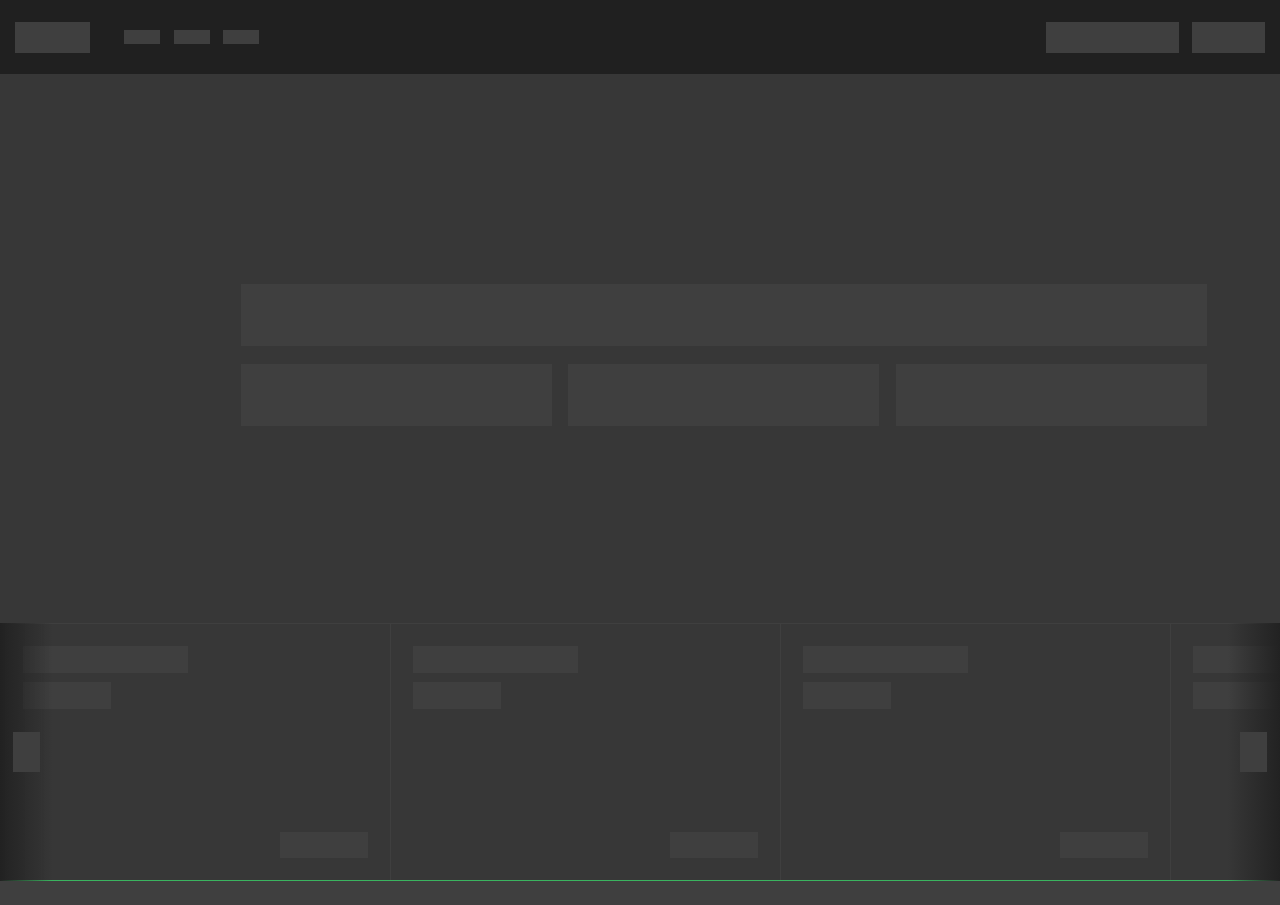
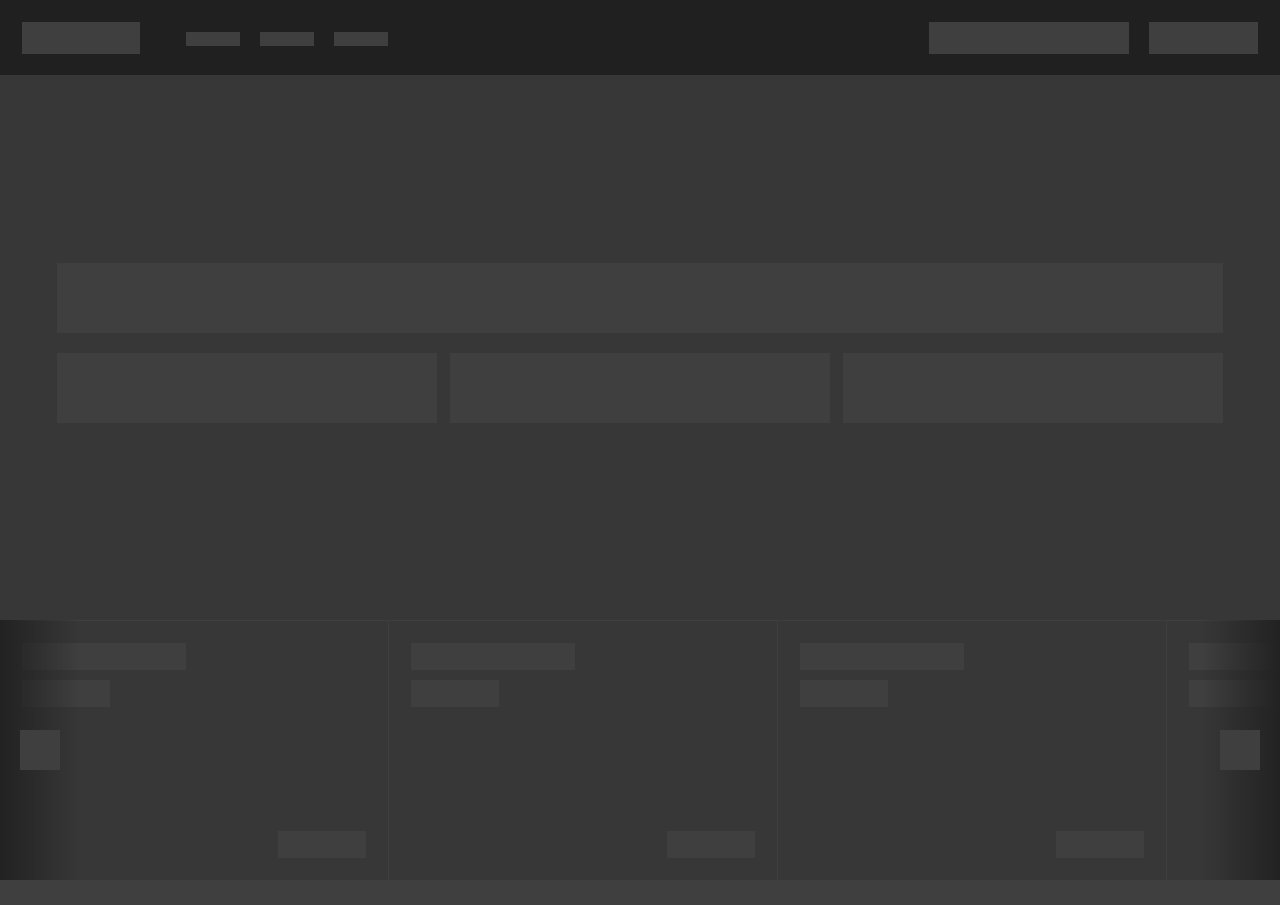
Before and after one commit to riledv/old, a plain HTML site: page v0.0.0.8(Karen)/index.html in a window 1280 px wide. Both pictures are taken after a click on the element 1254 px from the left and 751 px from the top of the page. Drawn offline with Linux system fonts and the light colour scheme.

Commit message:
Revert "v0.0.0.9(Karen)"
This reverts commit d51d97fc88ea27a322a14c5c487824c971429584.

```diff
--- a/v0.0.0.8(Karen)/carousel.js
+++ b/v0.0.0.8(Karen)/carousel.js
@@ -15,6 +15,16 @@ var listElems = carousel.querySelectorAll('li');
 leftButton.style.opacity=0;
 leftGrad.style.opacity=0;
 leftButton.style.display='none';
+
+var lis=carousel.querySelectorAll('li');
+
+for (var i = 0; i < lis.lenght; i++) {
+	lis[i].style.position='relative';
+	var span = document.createElement('id',span);
+	span.style.cssText = 'position:absolute;left:0;top:0';
+ 	span.innerHTML=i+1;
+ 	lis[i].appendChild(span);
+}
 
 carousel.querySelector('.footer-button-left').onclick = function() {
 // сдвиг влево
@@ -48,10 +58,10 @@ carousel.querySelector('.footer-button-left').onclick = function() {
 carousel.querySelector('.footer-button-right').onclick = function() {
 // сдвиг вправо
 // последнее передвижение вправо может быть не на 3, а на 2 или 1 элемент
-	leftButton.style.transitionDuration=750+'ms';
-	rightButton.style.transitionDuration=750+'ms';
-	leftGrad.style.transitionDuration=750+'ms';
-	rightGrad.style.transitionDuration=750+'ms';
+	leftButton.style.transitionDuration=1000+'ms';
+	rightButton.style.transitionDuration=1000+'ms';
+	leftGrad.style.transitionDuration=1000+'ms';
+	rightGrad.style.transitionDuration=1000+'ms';
 	position = position - width * count;
 	list.style.marginLeft = position + 'px';
 	if ((listElems.length*width-(positionV-position))<389){
--- a/v0.0.0.8(Karen)/index.html
+++ b/v0.0.0.8(Karen)/index.html
@@ -36,7 +36,7 @@
 			</div>
 		</div>
 	</div>
-	<div id="carousel" class="big-under">
+		<div id="carousel" class="big-under">
 		<div id="gradientLeft" class="gradient-left">
 			<div id="leftButton" class="arrow footer-button-left">
 			</div>
@@ -46,7 +46,7 @@
 			</div>
 		</div>
 			<div class="footer">
-				<div id="listUl" class="footer-list-last-projects">
+				<div class="footer-list-last-projects">
 					<ul>
 						<li>
 							<div class="footer-list-last-projects-main-wrapper">
@@ -131,7 +131,7 @@
 			<div class="under-footer-license">
 			</div>
 		</div>
-	<script src="carousel.js" defer></script>
+	<script src="carousel.js"></script>
 </div>
 </body>
 </html>
--- a/v0.0.0.8(Karen)/main.css
+++ b/v0.0.0.8(Karen)/main.css
@@ -10,245 +10,242 @@ body {
 .head {
 	position: absolute;
 	top: 0;
+	z-index: 4;
 	min-width: 1210px;
-	height: 7.8%;/*75px;*/
+	height: 75px;
 	width: 100%;
 	background: rgba(32,32,32,1);
 }
 .head-left-wrapper {
 	float: left;
 	margin: 0;
-	height: 100%;
-	width: 20.2%;/*386px;*/
-
+	height: 75px;
+	width: 388px;
+	/*background: #cccccc;*/
 }
 .head-left-wrapper-logo {
 	position: relative;
-	top: 29.3%;/*22px;*/
-	margin-left: 5.7%;/*22px;*/
-	height: 42.6%;/*32px;*/
-	width: 29%;/*118px;*/
+	top: 22px;
+	margin-left: 22px;
+	height: 32px;
+	width: 118px;
 	background: rgba(63,63,63,1);
 }
-.head-left-wrapper-list-menu{
-	height: 100%;
-}
 .head-left-wrapper-list-menu ul {
-	height: 100%;/*14px;*/
 	list-style: none;
 }
 .head-left-wrapper-list-menu ul li{
+	left: 186px;
+	margin-right: 20px;
 	position: relative;
-	bottom: 2.8%;
-	left: 48.0%;/*186px;*/
-	margin-right: 5.18%;/*20px;*/
-	height: 20%;/*14px;*/
-	width: 14%; /*54px;*/
-	background:rgba(63,63,63,1);
+	height: 14px;
+	width: 54px;
+	background: rgba(63,63,63,1);
 	float: left;
 }
 .head-right-wrapper {
 	position: relative;
 	margin-right: 0;
-	width: 18.3%;/*351px;*/
-	height: 100%;/*75px;*/
+	width: 351px;
+	height: 75px;
+	/*background: #ffffff;*/
 }
 .head-right-wrapper-search {
 	float: left;
-	width: 57%; /*200px;*/
-	height: 42.7%;/*32px;*/
+	width: 200px;
+	height: 32px;
 	background: rgba(63,63,63,1);
-	margin-right: 43%;/*151px;*/
+	margin-right: 151px;
 	position: relative;
-	top: 29.3%;/*22px;*/
+	top: 22px;
 }
 .head-left-wrapper-news {
-	height: 42.7%; /*32px;*/
-	width: 31.1%;/*109px;*/
+	height: 32px;
+	width: 109px;
 	background: rgba(63,63,63,1);
-	margin-right: 6.27%;/*22px;*/
+	margin-right: 22px;
 	position: relative;
-	top: 29.3%;/*22px;*/
+	top: 22px;
 }
 .main {
-	min-width: 676px;
+	min-width: 1210px;
 	z-index: 1;
 	min-height: 600px;
-	position: absolute;
-	top: 7.8%;/*75px;*/
+	position: relative;
+	top: 75px;
 	width: 100%;
-	height:57.8%;/*676px;*/
+	height: 90%;/*676px;*/
 	background: rgba(55,55,55,1);
 }
+
 .main-centre-wrapper {
-	z-index: 15;
-	min-width: 966px;
-	height: 23.7%;
-	width: 60.73%;
-	position: absolute;
-	top: 35.0%;/*206px*/
-	left: 18.8%;/*256px;*/
+	min-width: 1166px;
+	height: 160px;
+	width: 1166px;
+	position: relative;
+	top: 22%;
+	/*256px;*/
 }
 .main-centre-text {
-	height: 43.75%;/*70px;*/
+	height: 70px;
 	background: rgba(63,63,63,1);
 }
 .main-centre-buttom {
-	width: 100%;
-	height: 56.25%;/*90px;*/
-}
-.main-centre-buttom{
-	height: 100%;
+	width: 1166px;
+	height: 90px;
 }
 .main-centre-buttom ul{
-	height: 100%;
 	position: relative;
-	width: 100%;
+	/*right: 40px;*/
+	width: 1166px;
 	list-style: none;
 }
 .main-centre-buttom ul li{
-	width: 32.2%; /*379px;*/
-	height: 43.75%;/*70px;*/
+	width: 380px;
+	height: 70px;
 	background: rgba(63,63,63,1);
 	float: left;
-	margin-right: 1.7%;/*20px;*/
+	margin-right: 13px;
 	position: relative;
-	top: 12.5%;/*20px;*/
+	top: 20px;
 }
 .main-centre-buttom ul li:last-child {
 	margin-right: 0px;
 	clear: right;
 }
 .footer {
-	max-width: 100%;
-	position: relative;
-	margin: 0;
 	overflow: hidden;
-	height: 78.73%;/*260px;*/
-	width: 7670px;/*2333px;*/
-	background:rgba(63,63,63,1);
+	height: 260px;
+	width: 100%; /*2333px;*/
+	background: rgba(63,63,63,1);
 }
 .footer-list-last-projects {
-	height: 100%;
-	width: 2334px;
+	width: 100%;
 }
 .footer-list-last-projects ul{
-	height: 100%;
+	min-width: 3000px;
 	list-style: none;
-	margin: 0;
-	transition-property: margin-left;
-	transition-duration:  750ms;
+	transition: margin-left 1000ms;
 }
 .footer-list-last-projects ul li{
 	border-top: 1px solid rgba(63,63,63,1);
 	border-right: 1px solid rgba(63,63,63,1);
 	position: relative;
-	width: 389px;/*389px;*/
-	height: 100%;/*263px;*/
+	width: 388px;
+	height: 260px;
 	float: left;
 	background: rgba(55,55,55,1);
+
 }
 .footer-list-last-projects ul li:nth-last-child{
 	clear: right;
 	border-right: none;
 }
 .footer-list-last-projects-main-wrapper {
-	width: 88.66%;/*344px;*/
-	height: 82.7%;/*215px;*/
+	width: 344px;
+	height: 215px;
 	position: relative;
-	top: 8.46%;/*22px;*/
+	top: 22px;
 }
 .footer-list-last-projects-child-wrapper {
-	width: 47.7%;/*164px;*/
-	height: 29.7%;/*64px;*/
+	width: 164px;
+	height: 64px;
 	position: relative;
-	right: 26.16%;/*90px;*/
+	right: 90px;
 }
 .footer-list-last-projects-name {
-	height: 42.18%;/*27px;*/
+	height: 27px;
 	background: rgba(63,63,63,1);
 }
 .footer-list-last-projects-date {
-	height: 42.18%;/*27px;*/
-	width: 53.6%;/*88px;*/
+	height: 27px;
+	width: 88px;
 	position: relative;
-	top: 15.625%;/*10px;*/
-	right: 23.17%;/*38px;*/
+	top: 10px;
+	right: 38px;
 	background: rgba(63,63,63,1);
 }
 .footer-list-last-projects-link-full-size {
-	width: 25.58%;/*88px;*/
-	height: 12.55%;/*27px;*/
+	width: 88px;
+	height: 27px;
 	background: rgba(63,63,63,1);
 	position: relative;
-	top: 57.57%;/*124px;*/
+	top: 124px;
 	margin-right: 0;
 }
 .under-footer {
 	min-width: 1210px;
-	position: absolute;
+	position: relative;
 	bottom: 0;
-	height: 21.27%;/*70px;*/
+	height: 70px;
 	width: 100%;
-	background:rgba(63,63,63,1);
+	background: rgba(63,63,63,1);
 }
 .under-footer-copyright {
-	height: 20%;/*14px;*/
-	width: 8.125%;/*156px;*/
+	height: 14px;
+	width: 156px;
 	margin-left: 0;
 	position: relative;
-	top: 40%;/*28px;*/
-	left: 1.6%;/*22px;*/
+	top: 28px;
+	left: 22px;
 }
 .under-footer-copyright-simbol {
-	height: 100%;/*14px;*/
-	width: 8.9%;/*14px;*/
+	height: 14px;
+	width: 14px;
 	background: rgba(55,55,55,1);
 	position: relative;
-	right: 51.3%;/*80px;*/
+	right: 71px;
 }
 .under-footer-copyright-autor {
-	height: 100%;/*14px;*/
-	width: 87.8%;/*137px;*/
+	height: 14px;
+	width: 137px;
 	background: rgba(55,55,55,1);
 	position: relative;
-	bottom: 100%;
-	left: 5.1%;/*8px;*/
+	bottom: 14px;
+	left: 8px;
 }
 .under-footer-license {
-	width: 5.9%;/*114px;*/
-	height: 20%;/*14px;*/
+	width: 114px;
+	height: 14px;
 	background: rgba(55,55,55,1);
 	position: relative;
 	margin-right: 0;
-	right: 1.15%;/*22px;*/
-	top: 20%;
+	right: 22px;
+	top: 14px;
 }
-.footer-button-left,
-.footer-button-right {
-	width: 51.28%;/*40px;*/
-	height: 15.38%;/*40px;*/
+.footer-button-left {
+	transition-property: opacity;
+	transition-duration: 0ms;
+	width: 40px;
+	height: 40px;
 	background: rgba(63,63,63,1);
 	position: absolute;
-	top: 42.3%;/*110px;*/
-	margin-left: 25.64%;/*20px;*/
+	margin-top: 110px;
+	margin-left: 20px;
 	z-index: 2;
 	float: left;
-
 }
 .footer-button-right {
-    right: 25.64%;/*20px;*/
+	transition-property: opacity;
+	transition-duration: 0ms;
+	width: 40px;
+	height: 40px;
+	background: rgba(63,63,63,1);
+	position: absolute;
+    margin-top: 110px;
+    right: 20px;
+	z-index: 2;
 	float: right;
 }
 .big-under {
 	min-width: 1210px;
 	z-index: 2;
 	width: 100%;
-	height: 34.4%;/*330*/;
+	height: 330px;/*330*/;
 	position: absolute;
 	bottom: 0;
+	background: #aaa;
 }
-
 .big {
 
 	position: absolute;
@@ -275,8 +272,8 @@ body {
 	z-index: 10;
 	position: absolute;
 	margin-left: 0;
-	width: 4.06%;/*78px;*/
-	height: 78.8%;/*260px;*/
+	width: 78px;
+	height: 260px;
 	background: linear-gradient(to left, rgba(0,0,0,0), rgba(34,34,34,1));
 }
 .gradient-right {
```
